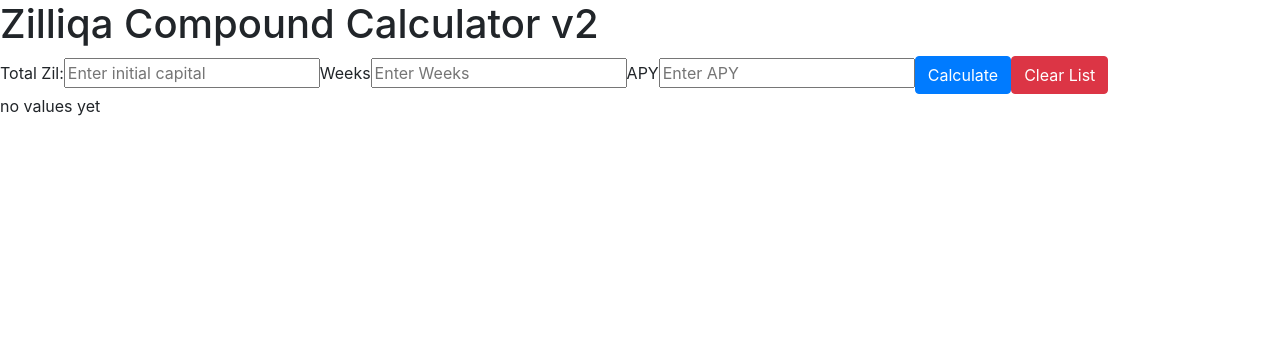
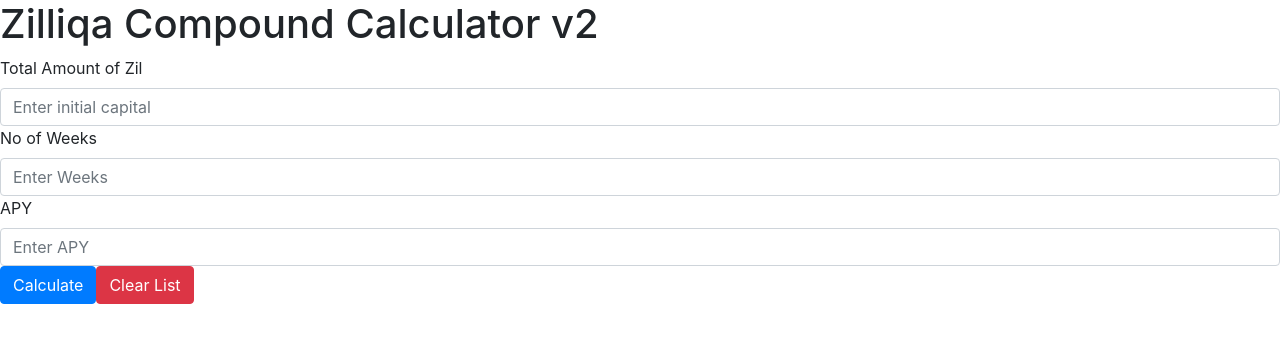
Before and after one commit to kwokcheong/ZilliqaCompound, a React (Create React App) app: page / in a window 1280 px wide. Shown: the top 342 px of the page. Built offline with nearby package versions, Linux system fonts and the light colour scheme.

Commit message:
Resolved zilPerMonth bug - error in calculation

```diff
--- a/src/components/ZilliqaCompound.js
+++ b/src/components/ZilliqaCompound.js
@@ -2,6 +2,9 @@
 import Button from 'react-bootstrap/Button'
 import 'bootstrap/dist/css/bootstrap.min.css';
 import ZilliqaRecord from './ZilliqaRecord';
+import Form from 'react-bootstrap/Form'
+import Row from 'react-bootstrap/Row'
+import Col from 'react-bootstrap/Col'
 
 
 class ZilliqaCompound extends Component {
@@ -45,7 +48,7 @@
     }
 
     zilliqaPerMonth = (zilPerWeek) => {
-        return (zilPerWeek * 30).toFixed(2);
+        return (zilPerWeek * 4).toFixed(2);
     }
 
     zilliqaCompoundWeekly = (capital, weeks, apy) => {
@@ -88,25 +91,37 @@
     }
 
     render(){
-        // const bulletedRecords = this.state.results.compoundWeekly.map((e,i) => {
-        //     return(
-        //         <SingleZilliqaRecord item={e.toFixed(2)} index={i}/>
-        //     )
-        // })
         return(
             <div>
-                <form onSubmit={this.compileForm}>
-                Total Zil:
-                <input type='text' placeholder="Enter initial capital" value={this.state.capital} onChange={this.handleCapital}/>
-                Weeks
-                <input type='text' placeholder="Enter Weeks" value={this.state.weeks} onChange={this.handleWeeks}/>
-                APY
-                <input type='text' placeholder="Enter APY" value={this.state.apy} onChange={this.handleApy}/>
-                <Button type="submit">Calculate</Button>
-                <Button variant='danger' onClick={this.clearList}>Clear List</Button>
-                </form>
+                <Form onSubmit={this.compileForm}>
+                    <Row>
+                        <Col>
+                            <Form.Label>Total Amount of Zil</Form.Label>
+                            <Form.Control type='text' placeholder="Enter initial capital" value={this.state.capital} onChange={this.handleCapital}/>
+                        </Col>
+                    </Row>
+                    <Row>
+                        <Col>
+                            <Form.Label>No of Weeks</Form.Label>
+                            <Form.Control type='text' placeholder="Enter Weeks" value={this.state.weeks} onChange={this.handleWeeks}/>
+                        </Col>
+                    </Row>
+                    <Row>
+                        <Col>
+                            <Form.Label>APY</Form.Label>
+                            <Form.Control type='text' placeholder="Enter APY" value={this.state.apy} onChange={this.handleApy}/>
+                        </Col>
+                    </Row>
+                    <Row>
+                        <Col>
+                            <Button type="submit">Calculate</Button>
+                            <Button variant='danger' onClick={this.clearList}>Clear List</Button>
+                        </Col>
+                    </Row>
+                </Form>
 
-                { this.state.results.compoundWeekly.length === 0? "no values yet" : <ZilliqaRecord item={this.state.results}/>}
+
+                { this.state.results.compoundWeekly.length === 0? "" : <ZilliqaRecord item={this.state.results}/>}
             </div>
         )
     }
```
